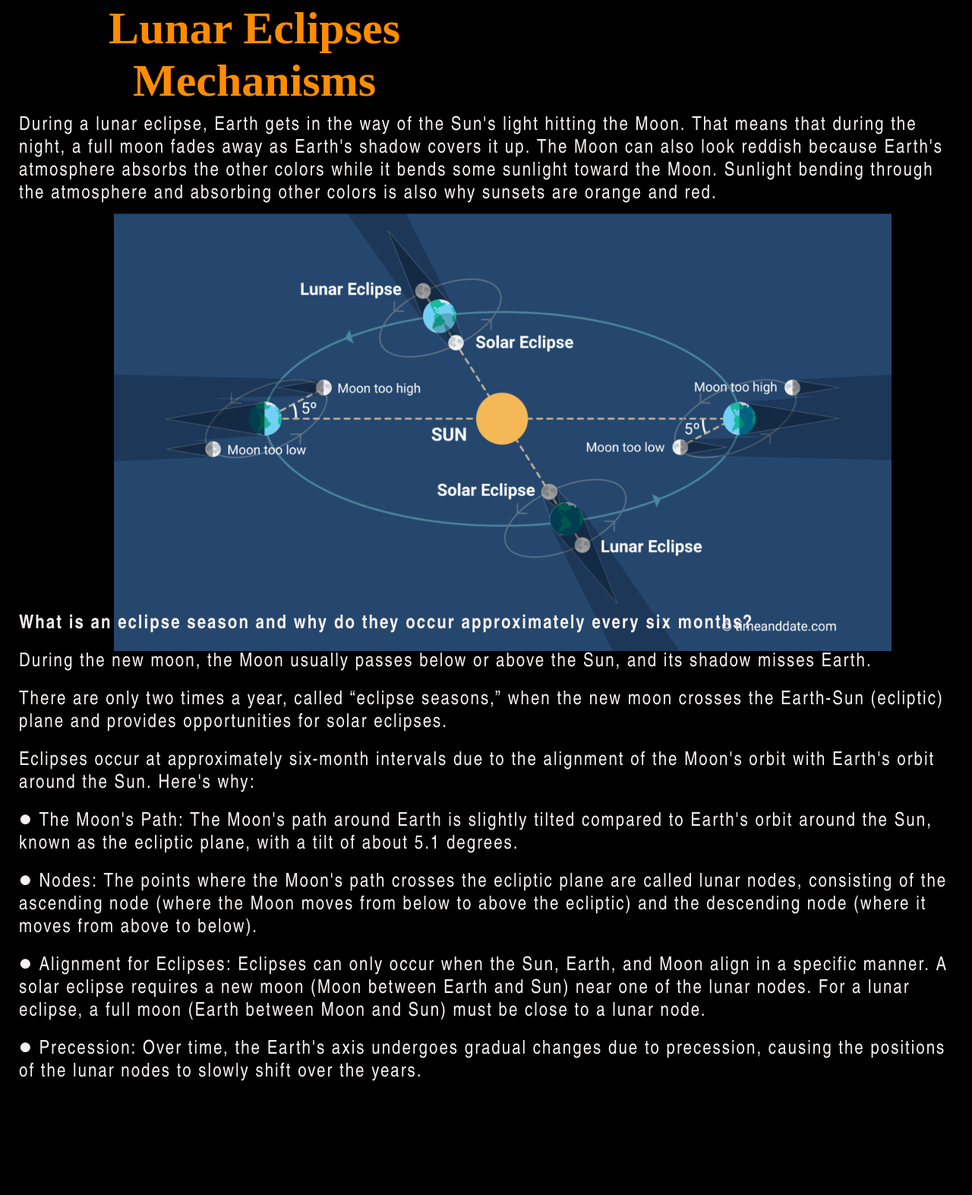
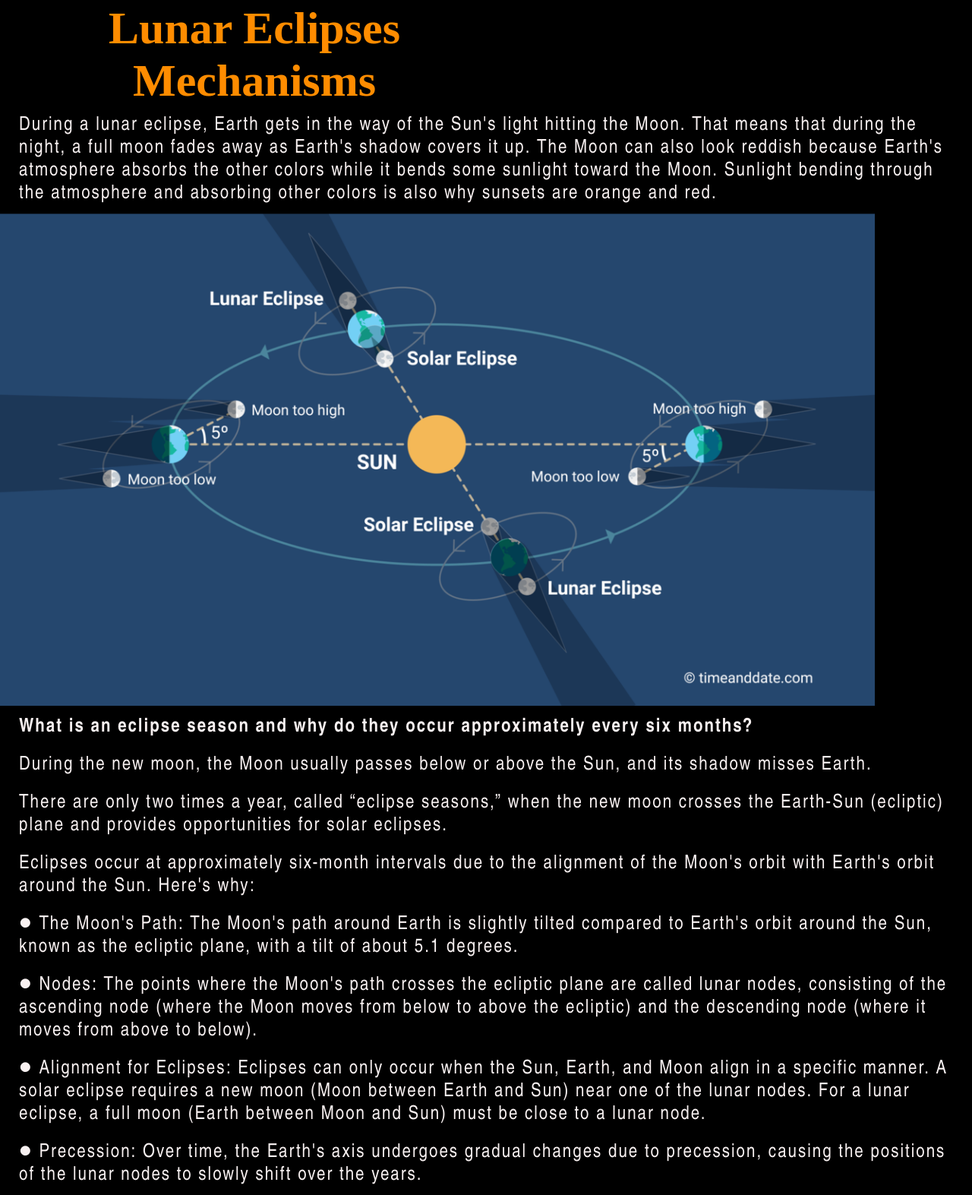
Before and after one commit to cooleditingx/Final-website, a plain HTML site: page index2.html in a window 1280 px wide. Shown: the part 2403-3976 px from the top of the page at 76% size. Before the commit the page ends 3840 px from the top, so only its background shows below. Drawn offline with Linux system fonts and the light colour scheme.

Commit message:
fixing page 2 text problem

```diff
--- a/style2.css
+++ b/style2.css
@@ -70,11 +70,11 @@ p {
 }
 img {
     margin: auto;
-    width: 80%;
-    left: 150px;
-    position: absolute;
+    width: 90%;
+    /* left: 150px;
+    position: absolute; */
 }
-.wrong {
+/* .wrong {
     top: 400vh;
     position: absolute;
-}
+} */
```
